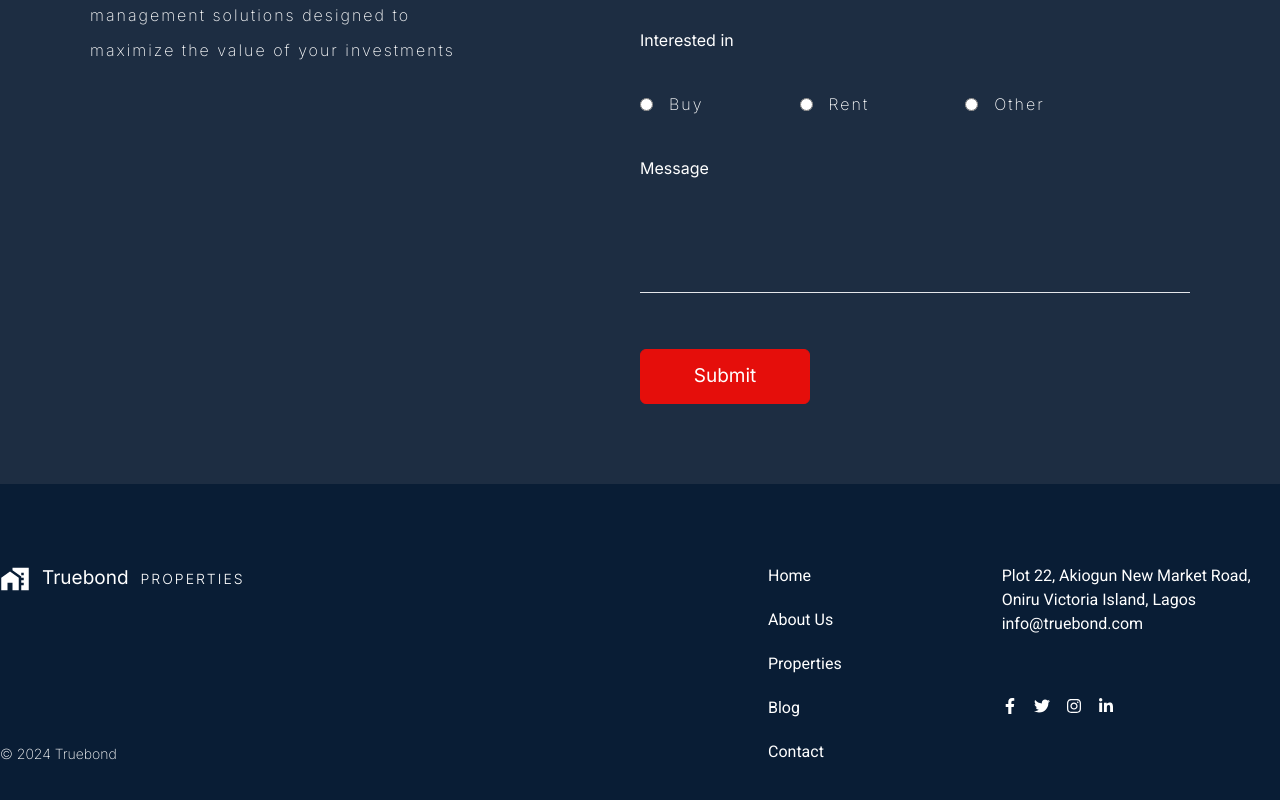
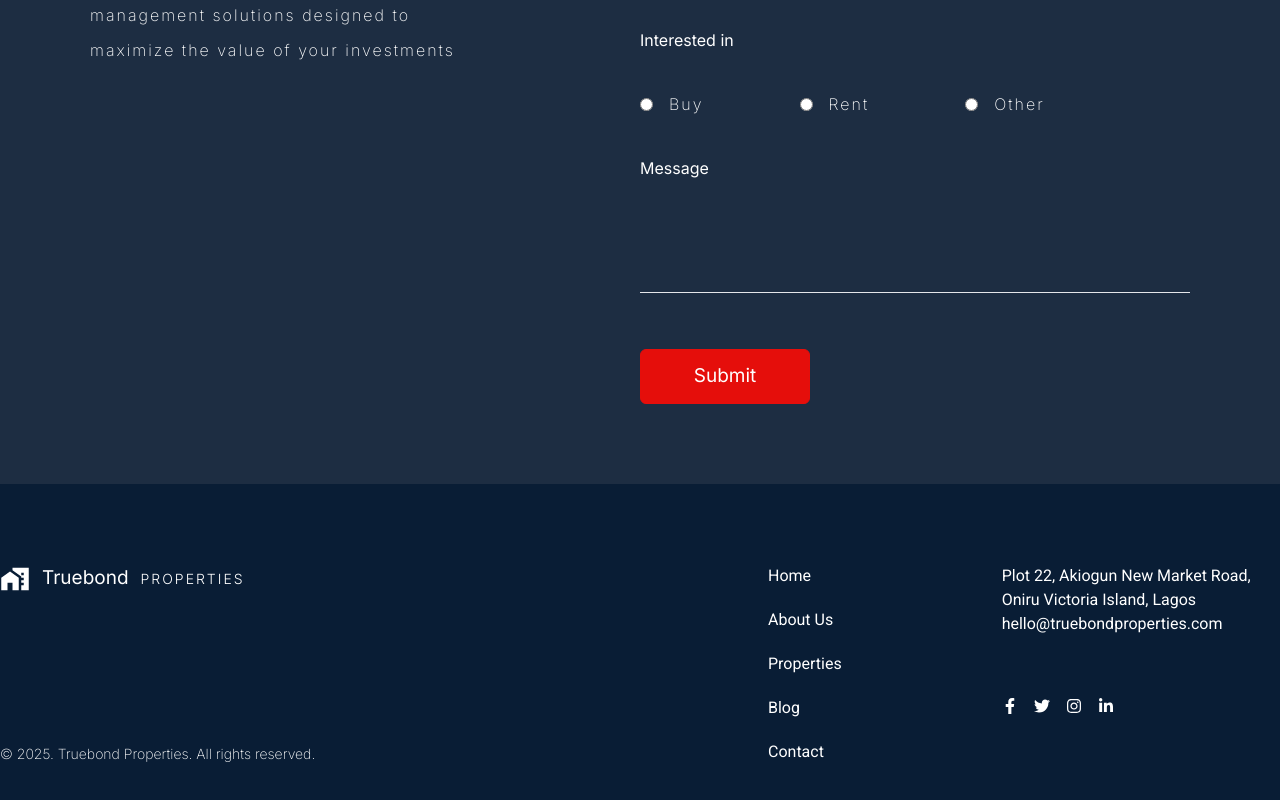
Before and after one commit to marketintelsolutions/truebondproperty, a React (Create React App) app: page /buy in a window 1280 px wide. Shown: the part 2306-3106 px from the top of the page. Built offline with nearby package versions, Linux system fonts and the light colour scheme.

Commit message:
different updates

```diff
--- a/src/components/About/TeamMember.js
+++ b/src/components/About/TeamMember.js
@@ -7,7 +7,7 @@ const TeamMember = ({ teammemberModal }) => {
         <div onClick={teammemberModal.open} className='w-full relative max-w-[330px] shadow-[0_4px_20px_2px_rgba(43,43,43,0.05)]'>
             <img src="/images/man.webp" alt="man" />
             <div className='flex flex-col gap-4 px-6 py-10'>
-                <h2 className='text-[28px] font-bold'>Gregory James</h2>
+                <h2 className='text-[28px] font-bold'>- -</h2>
                 <p className='text-sm font-thin text-primaryRed tracking-[3px]'>Manager</p>
             </div>
         </div>
--- a/src/components/About/TeamMemberModal.js
+++ b/src/components/About/TeamMemberModal.js
@@ -21,7 +21,7 @@ const TeamMemberModal = ({ modal }) => {
                 <span onClick={modal.close} className="absolute cursor-pointer top-5 right-5"><IoClose size={25} /></span>
                 <div className="w-full max-w-[40%]"><img src="/images/man.webp" alt="person" className="h-full w-full object-cover" /></div>
                 <div className="w-full max-w-[50%] py-20">
-                    <h2 className="text-[30px]">Christina Lucero</h2>
+                    <h2 className="text-[30px]">- -</h2>
                     <p className="text-primaryBlue mt-4 font-light">Executive Property Manager</p>
 
                     <h3 className="font-bold underline mt-8 mb-6">About:</h3>
--- a/src/components/Footer.js
+++ b/src/components/Footer.js
@@ -13,7 +13,7 @@ const Footer = () => {
                         <p className='text-[14px] font-light tracking-[2px]'>PROPERTIES</p>
                     </div>
                     <p className='text-sm font-extralight'>
-                        © 2024 Truebond
+                        © 2025. Truebond Properties. All rights reserved.
                     </p>
                 </div>
                 <div className='flex flex-wrap gap-10 md:gap-24 lg:gap-40 w-[40%]'>
@@ -29,7 +29,7 @@ const Footer = () => {
                             <br />
                             Oniru Victoria Island, Lagos
                             <br />
-                            info@truebond.com</p>
+                            hello@truebondproperties.com</p>
                         <div className='flex items-center gap-4 h-full pt-6 pb-2  border-b-4 border-transparent '>
                             <span><FaFacebookF size={16} /></span>
                             <span><FaTwitter size={16} /></span>
--- a/src/components/Landing/ClientStories.js
+++ b/src/components/Landing/ClientStories.js
@@ -43,7 +43,7 @@ const ClientStories = () => {
                         </div>
                         <div className='flex flex-col gap-4'>
                             <p className='text-base font-extralight tracking-[2px] '>Direct Email</p>
-                            <p className='text-base font-extralight tracking-[2px]'>info@truebond.com</p>
+                            <p className='text-base font-extralight tracking-[2px]'>hello@truebondproperties.com</p>
                         </div>
                     </div>
                 </div>
--- a/src/components/Landing/ReviewsSlider.js
+++ b/src/components/Landing/ReviewsSlider.js
@@ -3,19 +3,19 @@ import React, { useState, useEffect } from 'react';
 const ReviewsSlider = () => {
     const reviews = [
         {
-            text: "Lorem ipsum dolor sit amet consectetur adipisicing elit. Voluptas similique quibusdam enim excepturi mollitia quaerat eum, ipsa vel quae alias a repellendus sapiente culpa beatae natus, quia voluptate. Nulla, amet.",
-            author: "Jay Flake",
-            location: "NG"
+            text: "We are absolutely thrilled with our new apartment! The entire buying process was seamless thanks to your expertise and dedication, and we couldn't be happier with the quality and location of our new home. You truly went above and beyond to ensure our needs were met, and we are so grateful for your outstanding service.",
+            author: "Ali Abdul",
+            location: "Abuja"
         },
         {
             text: "Exceptional service and outstanding results! The team went above and beyond my expectations. Their attention to detail and professional approach made all the difference.",
-            author: "Sarah Chen",
-            location: "US"
+            author: "Sarah Ola",
+            location: "Lagos"
         },
         {
             text: "Working with this team has been a game-changer for our business. Their innovative solutions and dedicated support have helped us achieve remarkable growth.",
-            author: "Mike Rodriguez",
-            location: "UK"
+            author: "Mike Damola",
+            location: "Lagos"
         }
     ];
 
--- a/src/pages/Contact.js
+++ b/src/pages/Contact.js
@@ -21,7 +21,7 @@ const Contact = () => {
                     <br />
                     Fax: 09062979786
                 </p>
-                <p className='text-base font-roboto'> info@truebond.com</p>
+                <p className='text-base font-roboto'> hello@truebondproperties.com</p>
             </div>
             <div>
                 <iframe src="https://www.google.com/maps/embed?pb=!1m18!1m12!1m3!1d3964.7489422254266!2d3.452132680637935!3d6.426292876971863!2m3!1f0!2f0!3f0!3m2!1i1024!2i768!4f13.1!3m3!1m2!1s0x103bf508f117bcad%3A0xb4bb382611a28ced!2s22%20Akiogun%20Rd%2C%20Maroko%2C%20Lagos%20106104%2C%20Lagos!5e0!3m2!1sen!2sng!4v1732228086997!5m2!1sen!2sng" width="600" height="450" style={{ border: 0, loading: "lazy", width: '100%' }}></iframe>
```
